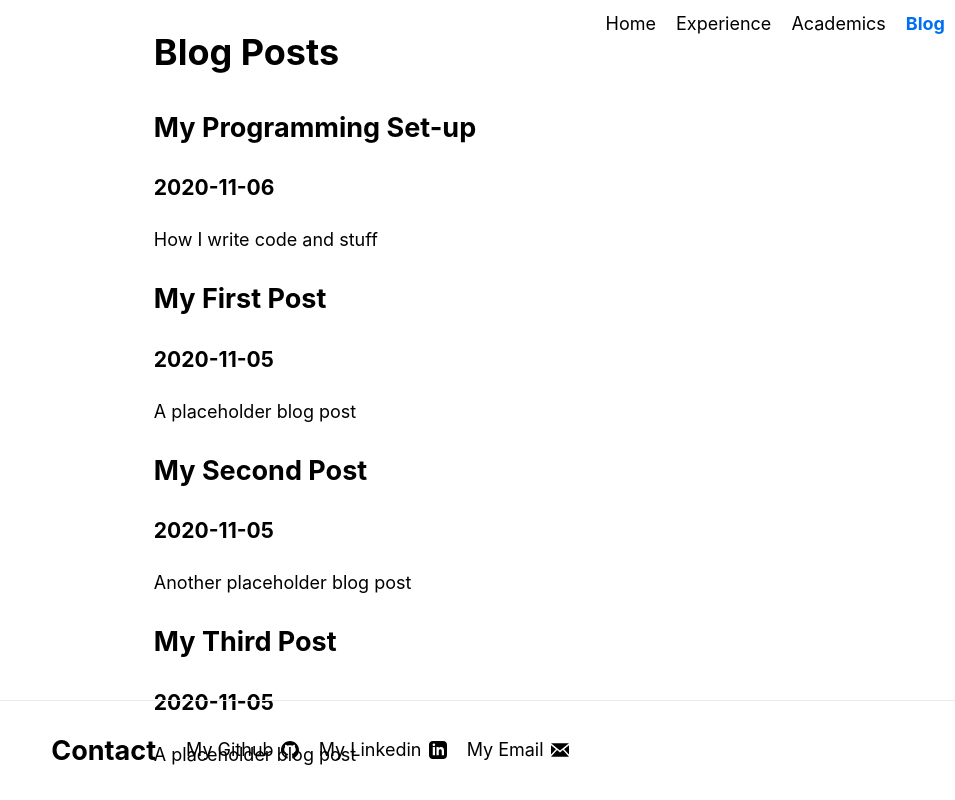
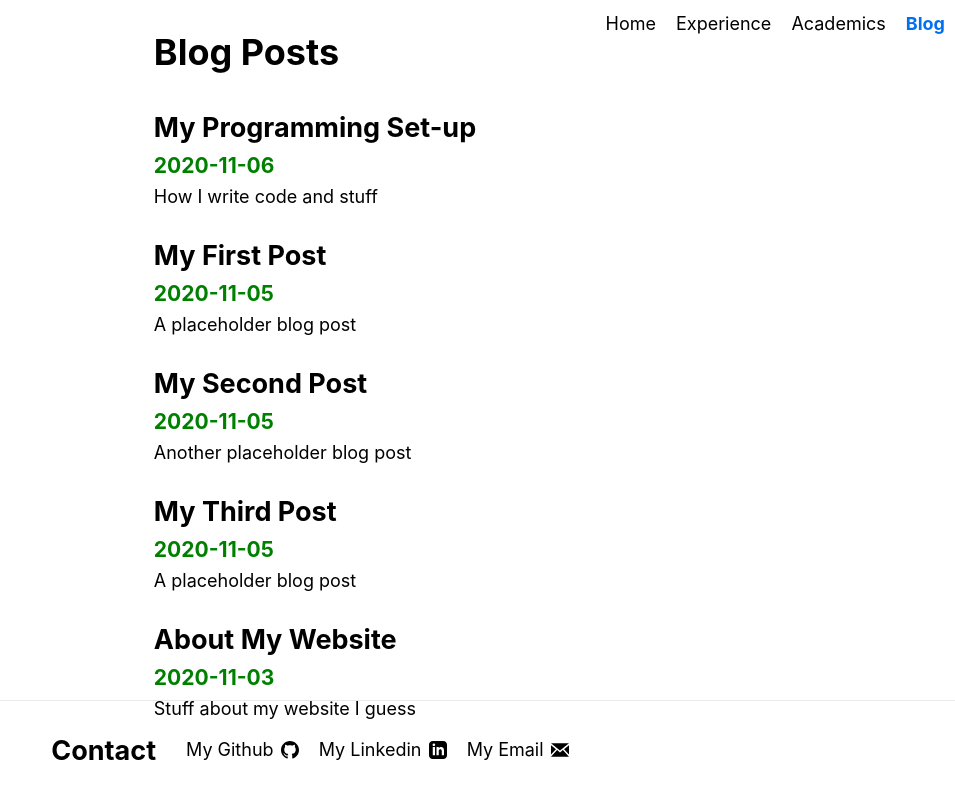
Before and after one commit to ZenghaoWang/personal_website, a Next.js app: page /blog in a window 1280 px wide. Shown: the top 800 px of the page, without its empty margins (325-1280 px from the left). Built offline with nearby package versions, Linux system fonts and the light colour scheme.

Commit message:
Add basic styling to blog post listing

```diff
--- a/pages/blog/index.tsx
+++ b/pages/blog/index.tsx
@@ -5,8 +5,9 @@ import Link from "next/link";
 import path from "path";
 import React, { FunctionComponent } from "react";
 import { POSTS_PATH } from "../../util/paths";
+import BlogPostListing from "../../components/BlogPostListing/BlogPostListing";
 
-type PostData = {
+export type PostData = {
   slug: string;
   title: string;
   isPublished: boolean;
@@ -27,17 +28,7 @@ const BlogHome: FunctionComponent<PostsProp> = ({ posts }) => {
       </Head>
       <h1>Blog Posts</h1>
       {posts.map((post) => {
-        return (
-          <div key={post.slug}>
-            <Link href={`/blog/${post.slug}`}>
-              <a>
-                <h2>{post.title}</h2>
-                <h3>{post.date}</h3>
-                <p>{post.description}</p>
-              </a>
-            </Link>
-          </div>
-        );
+        return <BlogPostListing post={post} />;
       })}
     </div>
   );
--- a/pages/index.tsx
+++ b/pages/index.tsx
@@ -17,7 +17,7 @@ export default function Home() {
           science, mathematics, and Roman history.
         </p>
 
-        <div className={styles.grid}>
+        {/* <div className={styles.grid}>
           <a href="https://nextjs.org/docs" className={styles.card}>
             <h3>Documentation &rarr;</h3>
             <p>Find in-depth information about Next.js features and API.</p>
@@ -45,7 +45,7 @@ export default function Home() {
               Instantly deploy your Next.js site to a public URL with Vercel.
             </p>
           </a>
-        </div>
+        </div> */}
       </main>
     </div>
   );
```
